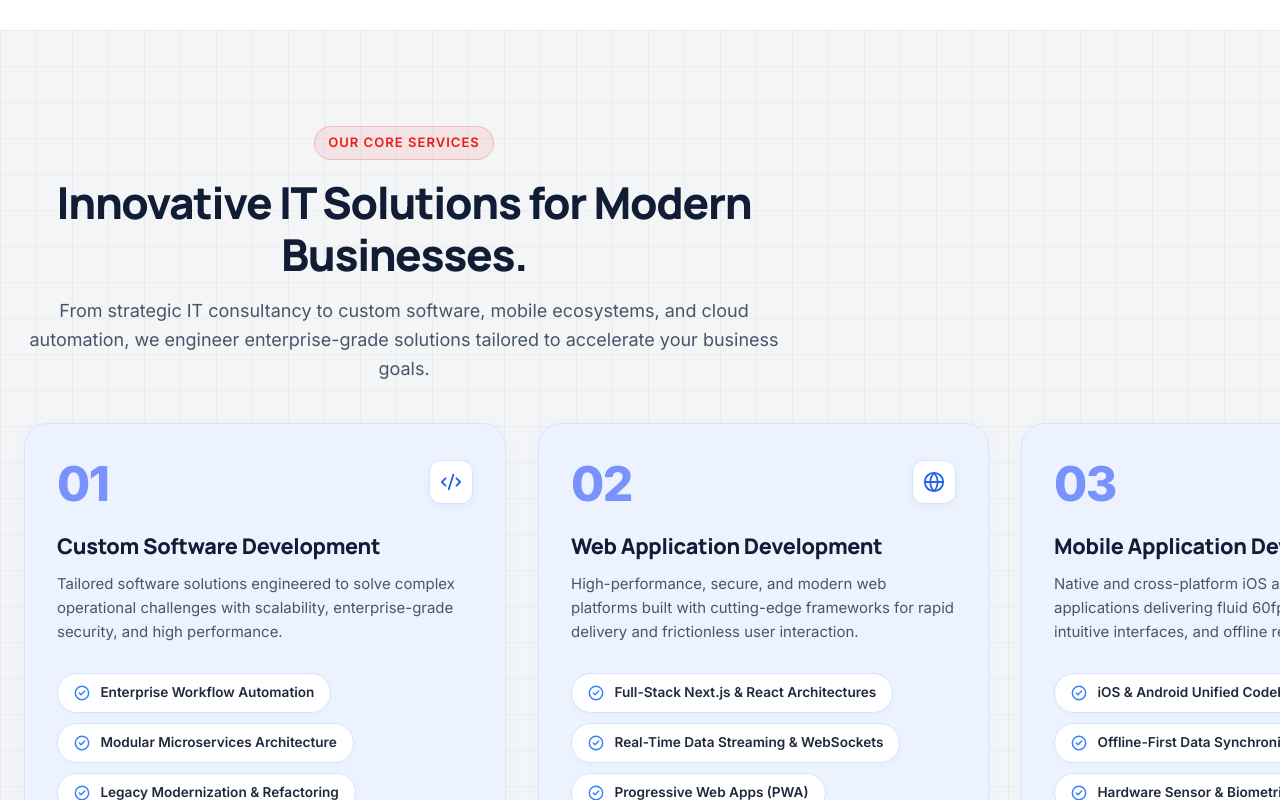
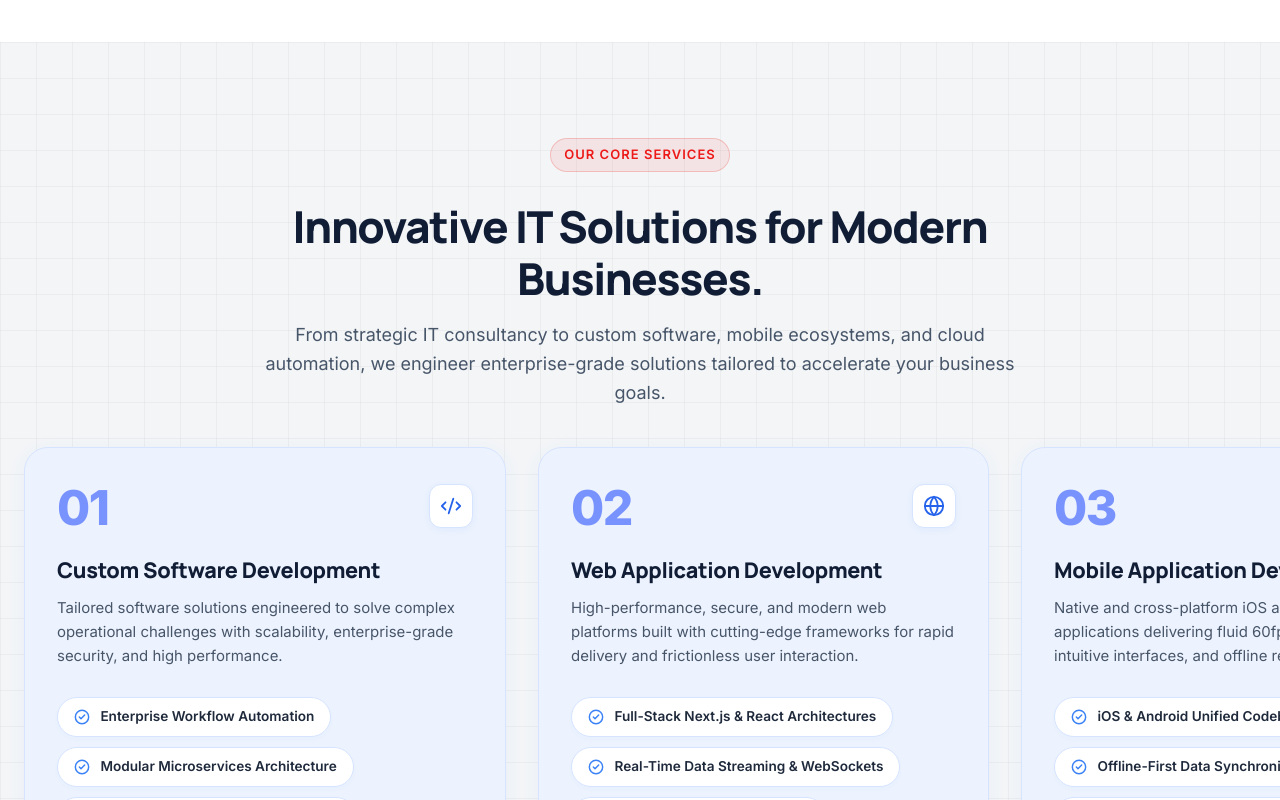
Before and after one commit to roacstech/roacs_new_website, a Next.js app: page / in a window 1280 px wide. Shown: the part 1820-2620 px from the top of the page. Built offline with nearby package versions, Linux system fonts and the light colour scheme; a web font is replaced by a local one.

Commit message:
fix(layout): apply margin auto and flex centering to SectionHeading for perfect horizontal alignment

```diff
--- a/src/components/common/SectionHeading.tsx
+++ b/src/components/common/SectionHeading.tsx
@@ -41,12 +41,18 @@ export function SectionHeading({
       )}
       style={{
         maxWidth: align === "center" ? "760px" : "800px",
-        marginBottom: "2.5rem",
+        margin: align === "center" ? "0 auto 2.5rem auto" : align === "right" ? "0 0 2.5rem auto" : "0 0 2.5rem 0",
         textAlign: align,
       }}
     >
       {eyebrow && (
-        <div>
+        <div
+          style={{
+            display: "flex",
+            justifyContent: align === "center" ? "center" : align === "right" ? "flex-end" : "flex-start",
+            marginBottom: "0.75rem",
+          }}
+        >
           <span className={cn("badge-eyebrow", eyebrowClass)}>
             {eyebrow}
           </span>
@@ -57,6 +63,7 @@ export function SectionHeading({
           color: dark ? "#FFFFFF" : "var(--color-primary-navy)",
           marginBottom: description ? "1rem" : "0",
           fontWeight: 800,
+          textAlign: align,
         }}
       >
         {title}
@@ -67,6 +74,7 @@ export function SectionHeading({
             color: dark ? "var(--color-muted-blue)" : "var(--color-text-secondary)",
             fontSize: "1.125rem",
             lineHeight: 1.6,
+            textAlign: align,
           }}
         >
           {description}
--- a/src/styles/components.css
+++ b/src/styles/components.css
@@ -1289,3 +1289,19 @@ p {
 .about-glass-stat-card:hover .about-glass-stat-label {
   color: #FFFFFF;
 }
+
+/* Global Centering & Alignment Utilities */
+.section-header.text-center,
+.text-center {
+  text-align: center !important;
+}
+
+.mx-auto {
+  margin-left: auto !important;
+  margin-right: auto !important;
+}
+
+.section-header.text-center {
+  margin-left: auto !important;
+  margin-right: auto !important;
+}
```
